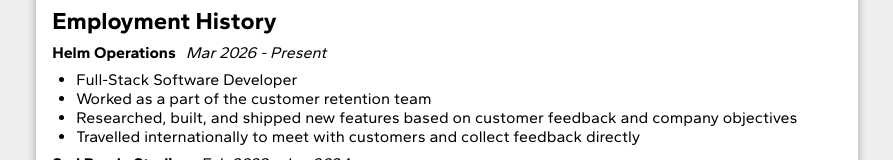
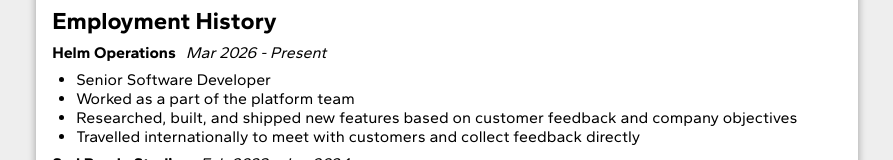
Before and after one commit to TheArchitect4855/resume, a plain HTML site: page index.html in a window 1280 px wide. Shown: the part 505-665 px from the top of the page, without its empty margins (193-1086 px from the left). Drawn offline with Linux system fonts and the light colour scheme.

Commit message:
Update job title

```diff
--- a/index.html
+++ b/index.html
@@ -79,8 +79,8 @@
 						<i>Mar 2026 - Present</i>
 					</div>
 					<ul>
-						<li>Full-Stack Software Developer</li>
-						<li>Worked as a part of the customer retention team</li>
+						<li>Senior Software Developer</li>
+						<li>Worked as a part of the platform team</li>
 						<li>
 							Researched, built, and shipped new features based on
 							customer feedback and company objectives
```
